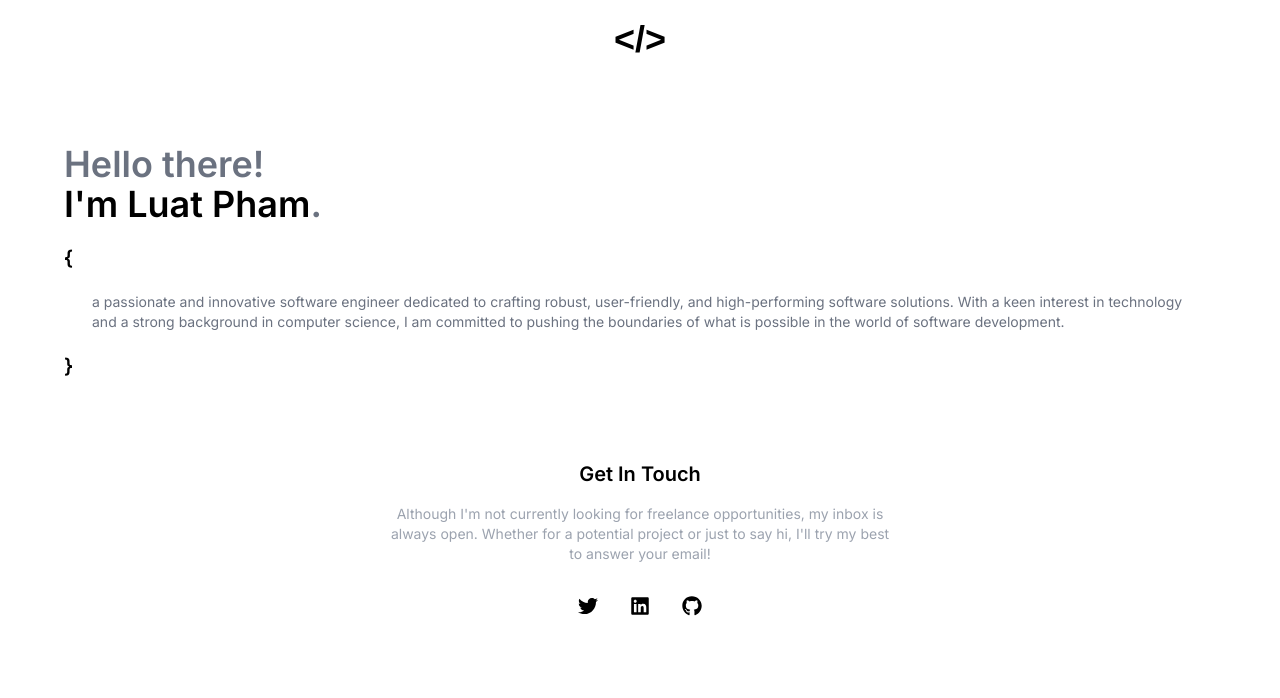
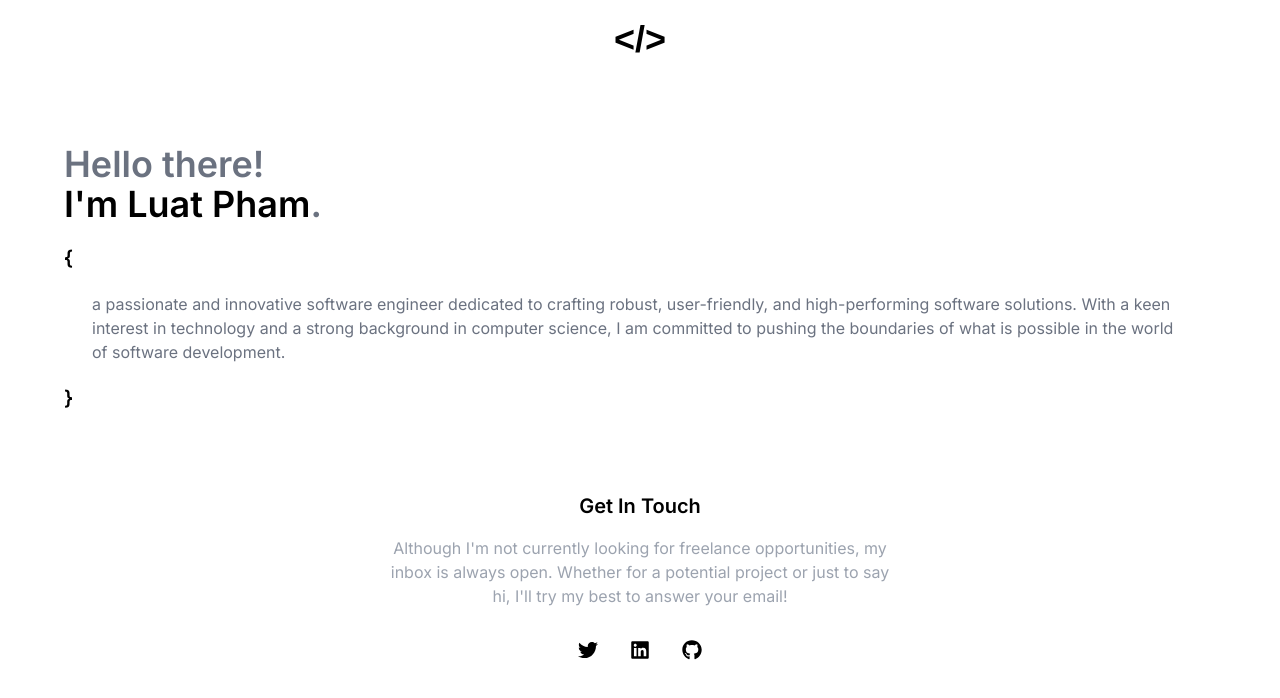
Before and after one commit to phamumb/portfolio-nextjs, a Next.js app: page / in a window 1280 px wide. Shown: the top 698 px of the page. Built offline with nearby package versions, Linux system fonts and the light colour scheme.

Commit message:
fixed text size

```diff
--- a/components/About.jsx
+++ b/components/About.jsx
@@ -5,7 +5,7 @@ const About = () => {
     <div className="flex flex-col gap-5 dark:text-white">
       <div className="text-3xl md:text-4xl text-gray-500 font-semibold">Hello there! <br /><span className="text-black">I'm Luat Pham</span>.</div>
       <div className="text-xl font-semibold">{"{"}</div>
-      <div className="text-sm md:text-md text-gray-500 px-7">
+      <div className="text-sm md:text-base text-gray-500 px-7">
         {
         `a passionate and innovative software engineer dedicated to crafting robust, user-friendly, and high-performing software solutions. With a keen interest in technology and a strong background in computer science, I am committed to pushing the boundaries of what is possible in the world of software development.`
         }
--- a/components/Contact.jsx
+++ b/components/Contact.jsx
@@ -8,7 +8,7 @@ const Contact = () => {
   return (
     <div className="flex flex-col items-center gap-4">
       <div className="md:text-xl text-lg font-semibold">Get In Touch</div>
-      <div className="md:text-sm text-xs text-gray-400 text-center max-w-lg">
+      <div className="md:text-base text-xs text-gray-400 text-center max-w-lg">
         Although I'm not currently looking for freelance opportunities, my inbox
         is always open. Whether for a potential project or just to say hi, I'll
         try my best to answer your email!
```
